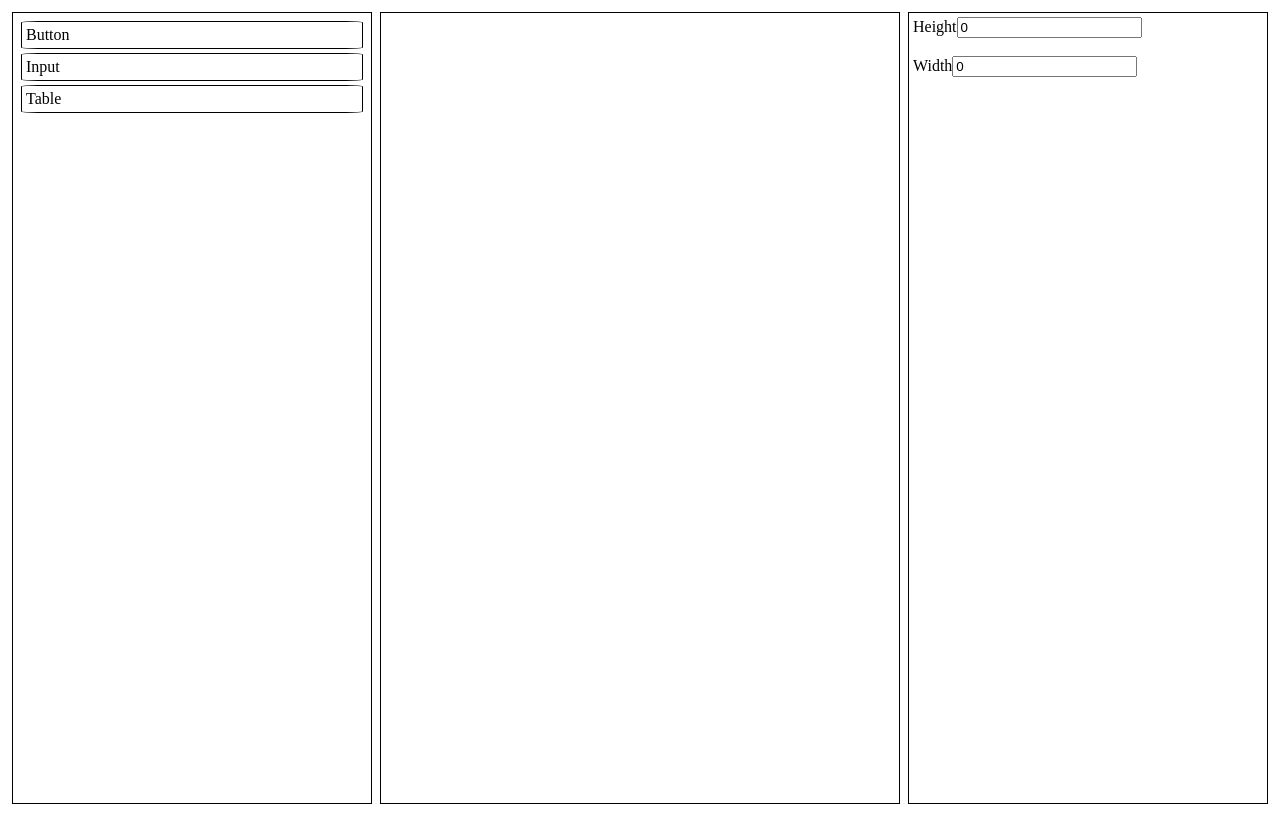
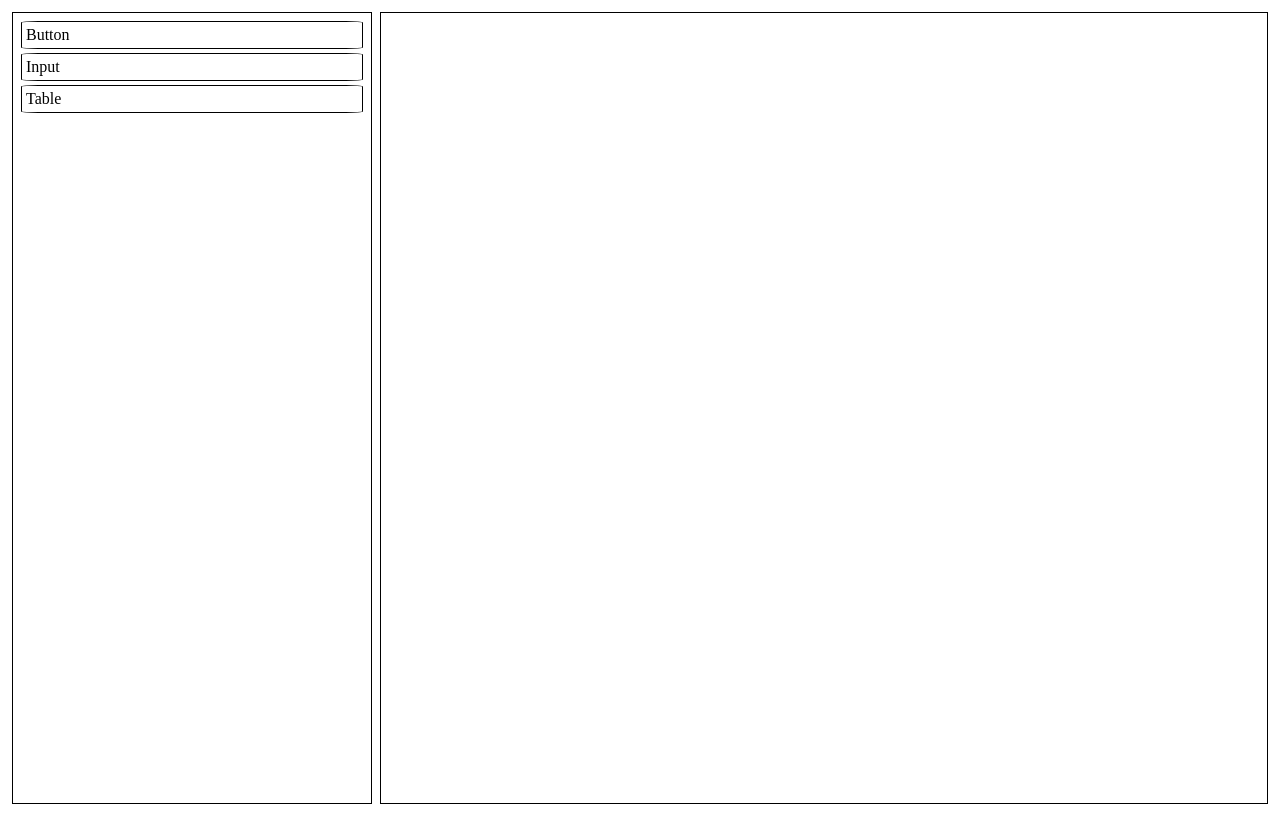
Before and after one commit to rsbh/superdash, a React (Vite) app: page / in a window 1280 px wide. Built offline with nearby package versions, Linux system fonts and the light colour scheme.

Commit message:
feat: add widget update function

```diff
--- a/src/components/Editor/Canvas.tsx
+++ b/src/components/Editor/Canvas.tsx
@@ -21,8 +21,8 @@ export const Canvas = ({
         const currentOffset = monitor.getSourceClientOffset();
         const styles = {
           ...item.styles,
-          top: currentOffset?.y,
-          left: currentOffset?.x,
+          top: currentOffset?.y + "px",
+          left: currentOffset?.x + "px",
         };
         onDrop({ ...item, styles });
       },
--- a/src/components/Editor/index.tsx
+++ b/src/components/Editor/index.tsx
@@ -40,6 +40,17 @@ export default function Editor() {
     };
   }
 
+  function onWidgetUpdate(id: string, updatedData: WidgetComponent) {
+    const widget = updateWidget(id, updatedData);
+    setComponentList((prev: Record<string, WidgetComponent>) => ({
+      ...prev,
+      [id]: widget,
+    }));
+    setSelectedWidget(widget);
+  }
+
+  console.log(componentList);
+
   function onWidgetClick(id: string) {
     const clickedWidget = componentList[id];
     if (clickedWidget) {
@@ -60,7 +71,10 @@ export default function Editor() {
           <CustomDragLayer />
         </>
       </DndProvider>
-      <RightSidePanel selectedWidget={selectedWidget} />
+      <RightSidePanel
+        selectedWidget={selectedWidget}
+        onWidgetUpdate={onWidgetUpdate}
+      />
     </div>
   );
 }
--- a/src/components/RightSidePanel/index.tsx
+++ b/src/components/RightSidePanel/index.tsx
@@ -1,26 +1,41 @@
+import { BASE_WIDGET_MAP } from "../../constants/widget";
 import { WidgetComponent } from "../../types/widget";
 
 interface RightSidePanelProps {
   selectedWidget: WidgetComponent | null;
+  onWidgetUpdate: (id: string, widget: WidgetComponent) => void;
 }
 
 export default function RightSidePanel({
   selectedWidget,
+  onWidgetUpdate,
 }: RightSidePanelProps) {
-  const { height, width } = selectedWidget?.styles || {
-    height: 0,
-    width: 0,
+  if (!selectedWidget) return null;
+
+  const baseWidget = BASE_WIDGET_MAP[selectedWidget?.widgetType];
+
+  const onChange = (id: string) => (e: React.ChangeEvent<HTMLInputElement>) => {
+    const value = e.target.value;
+    const newStyles = {
+      ...selectedWidget.styles,
+      [id]: value,
+    };
+    onWidgetUpdate(selectedWidget.id, { ...selectedWidget, styles: newStyles });
   };
 
   return (
     <div className="right-side-panel">
-      <label>Height</label>
-      <input value={height}></input>
-      <br />
-      <br />
-      <label>Width</label>
-      <input value={width}></input>
-      <br />
+      {baseWidget.styleProperties.map((s) => {
+        return (
+          <div key={selectedWidget.id + "-" + s.id}>
+            <label>{s.label}</label>
+            <input
+              value={selectedWidget.styles[s.id]}
+              onChange={onChange(s.id)}
+            ></input>
+          </div>
+        );
+      })}
     </div>
   );
 }
```
